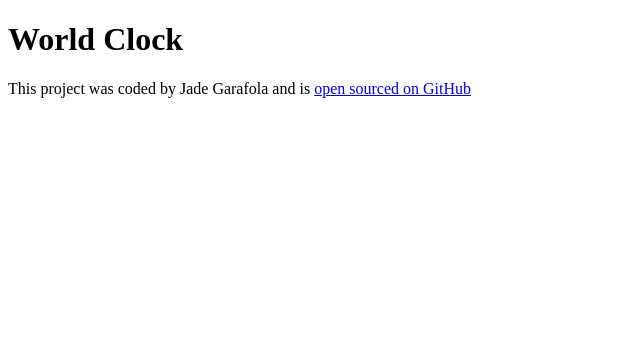
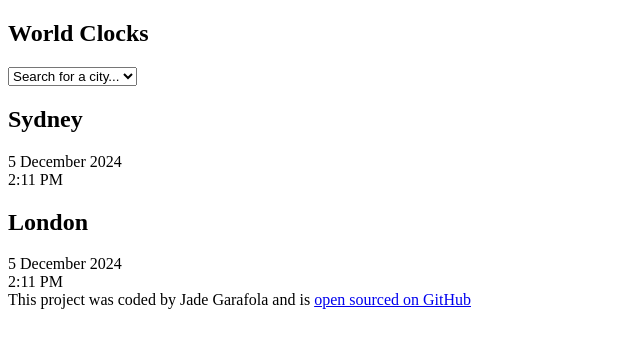
Before and after one commit to jade0x/worldclock, a plain HTML site: page index.html in a window 1280 px wide. Shown: the whole page, without its empty margins (0-640 px from the left). Drawn offline with Linux system fonts and the light colour scheme.

Commit message:
Read.me link to project added. HTML added.

```diff
--- a/index.html
+++ b/index.html
@@ -4,10 +4,31 @@
     <meta charset="UTF-8" />
     <meta name="viewport" content="width=device-width, initial-scale=1.0" />
     <link rel="stylesheet" href="src/styles.css" />
-    <title>World Clock - Jade G</title>
+    <title>World Clocks - Jade G</title>
   </head>
   <body>
-    <h1>World Clock</h1>
+    <div>
+      <section>
+        <h1>World Clocks</h1>
+        <select name="" id="">
+          <option value="">Search for a city...</option>
+          <option value="">Sydney</option>
+          <option value="">London</option>
+        </select>
+      </section>
+      <section id="city-clocks">
+        <article class="city">
+          <h2>Sydney</h2>
+          <div>5 December 2024</div>
+          <div>2:11 PM</div>
+        </article>
+        <article class="city">
+          <h2>London</h2>
+          <div>5 December 2024</div>
+          <div>2:11 PM</div>
+        </article>
+      </section>
+    </div>
     <footer>
       This project was coded by Jade Garafola and is
       <a href="https://github.com/jade0x/worldclock" target="_blank"
```
Also changed, not shown: 1 other file.
